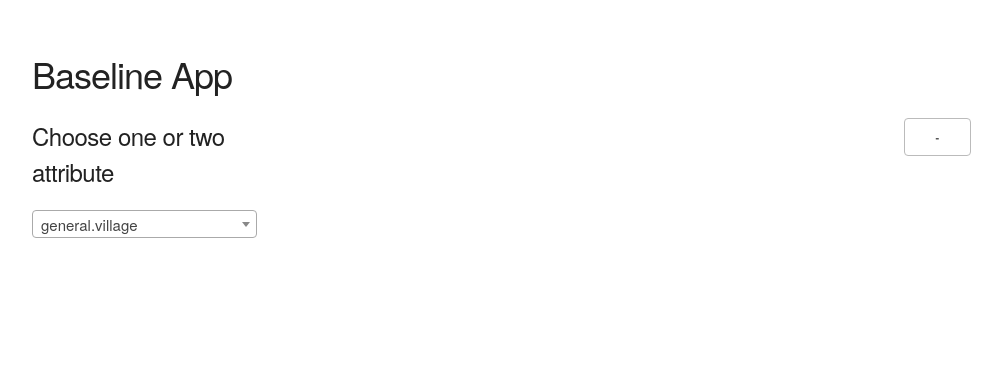
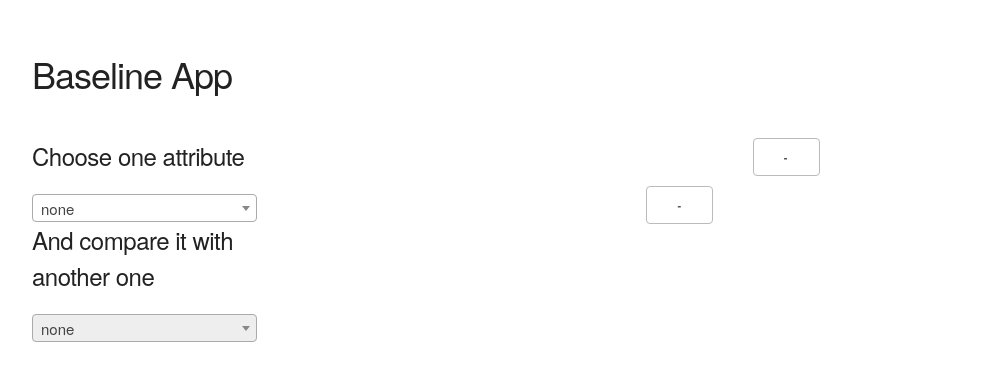
Before and after one commit to rainfedindia/BaselineApp, a Flask app: page / in a window 1280 px wide. Shown: the top 381 px of the page, without its empty margins (96-1098 px from the left). Run offline with Flask 2, Linux system fonts and the light colour scheme.

Commit message:
select disabled

```diff
--- a/static/css/style.css
+++ b/static/css/style.css
@@ -33,8 +33,8 @@
   stroke: red;
   shape-rendering:;
 }
-.reduce
+.reduceDiv
 {
 
-	margin-left: 80%;
+	margin-left: 60%;
 }
--- a/static/js/script.js
+++ b/static/js/script.js
@@ -7,7 +7,7 @@
 	    else{
 	        $(this).html("-");
 	    }
-	    $(this).parent().find(".content").slideToggle();
+	    $(this).parent().parent().find(".content").slideToggle();
 	});
 
      //when histo : ?
@@ -17,30 +17,54 @@
      var proportions = ["propotion_oc"];
      var zeros = ['amenities_0-5kms_no'];
      var yesNo = ['road_present_y/n', 'angw_present_y/n', 'elec_present_y/n', 'pds_present_y/n',
-             'drnkwtr_present_y/n', 'mblrcep_present_y/n'
-         ]
-         //Initialize Select2 Elements
+             'drnkwtr_present_y/n', 'mblrcep_present_y/n']
+
+      //Initialize Select2 Elements
      d3.csv('static/data/dataV1.csv', function(e, data) {
          //get all the keys
          var keys = data[0];
-         var options = '';
+         var attribute1 = '';
+         var attribute2 = '';
+         var options = '<option id="none">none</option>';
          for (a in keys) {
              options += '<option id="' + a + '"">' + a + '</option>';
 
          }
          $(".select2#attributeOne").html(options);
+         $(".select2#attributeTwo").html(options);
+
          $(".select2").select2();
 
          $(".select2#attributeOne").on("change", function() {
              //from string to numeric
+             attribute1 = this.value;
+             if(attribute1 != "none")
+             {
+             	$('#attributeTwo').select2('enable');
+             }
+             else
+             {
 
+             	$('#attributeTwo').select2("enable",false);
+
+             }
              data.forEach(function(d, i) {
                  d[this.value] = +d[this.value];
              });
-             visualize(this.value);
+             visualizeOne(this.value);
+         });
+         $(".select2#attributeTwo").on("change", function() {
+             //from string to numeric
+             attribute2 = this.value;
+             data.forEach(function(d, i) {
+                 d[this.value] = +d[this.value];
+             });
+             visualizeOneVsOne(this.attribute1,attribute2);
          });
 
-         function visualize(idAttribute) {
+         function visualizeOne(idAttribute) {
+         	$('#graphTitle1').html(idAttribute);
+         	 clear();
              if ($.inArray(idAttribute, histograms) >= 0) {
 
                  histogram(idAttribute, data);
@@ -50,9 +74,16 @@
                  pieChart(idAttribute, data);
              }
 
+         } // End vizualize
+
+         function visualizeOneVsOne(id1,id2)
+         {
+
          }
 
+
          function histogram(id, data) {
+         	clear();
              var dataHisto = [];
              var nb0 = 0;
              data.forEach(function(d, i) {
@@ -84,7 +115,7 @@
              draw(10);
 
              function draw(nb) {
-                 $("#vizOne").html("");
+                 $("#vizOne").html('');
                  // A formatter for counts.
                  var formatCount = d3.format(",.0f");
 
@@ -206,8 +237,7 @@
 
          function pieChart(id, data) {
 
-             $("#histoSelector").html('');
-             $("#nb0").html('');
+            clear();
              var dataPie = [0, 0];
              data.forEach(function(d, i) {
                  dataPie[(+d[id])] += 1;
@@ -282,9 +312,16 @@
 
              }
 
-         }
+         }//End pie chart
 
-     });
+     });// End csv
 
+ 	function clear()
+ 	{
+ 		 $("#histoSelector").html('');
+ 		 $("#vizOne").html('');
+ 		 $("#vizTwo").html('');
+         $("#nb0").html('');
+ 	}
 
  });
--- a/templates/app.html
+++ b/templates/app.html
@@ -38,7 +38,7 @@
             <div class="docs-section" style="margin-top: 10%, margin-bottom: 10%">
                 <div class="three columns">
 
-                    <h5>Choose one or two attribute</h5>
+                    <h5>Choose one attribute</h5>
 
 
 
@@ -47,9 +47,17 @@
                     <select id="attributeOne" class="form-control select2" style="width: 100%;">
 
                     </select>
+                    <h5>And compare it with another one</h5>
+                    <select disabled  id="attributeTwo" class="form-control select2" style="width: 100%;">
+
+                    </select>
                 </div>
                 <div class="nine columns">
-                <button class="reduce">-</button>
+                <div class="reduceDiv">
+                    <span id="graphTitle1">
+                    </span>
+                    <button class="reduce">-</button>
+                </div>
                 <div class="content">
                     <div class="" id="nb0">
                     </div>
@@ -57,6 +65,17 @@
                     </div>
                     <div class="" id="histoSelector">
                     </div>
+                    </div>
+                </div>
+                <div class="reduceDiv">
+                    <h4 id="graphTitle2"></h4>
+                    <button class="reduce">-</button>
+                </div>
+                <div class="content">
+
+                    <div class="" id="vizTwo">
+                    </div>
+
                     </div>
                 </div>
             </div>
```
